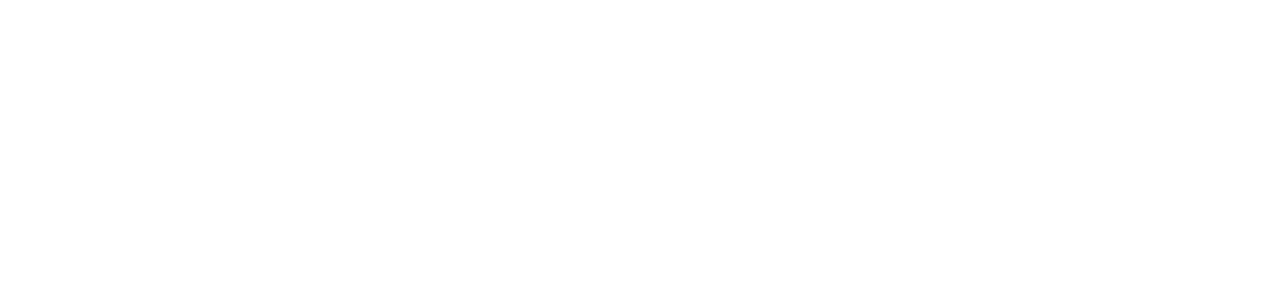
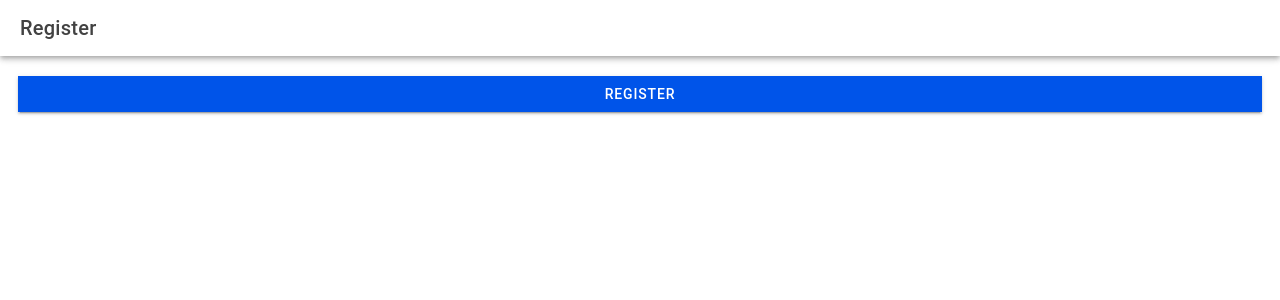
Before and after one commit to sortonesangel/Our-Project-App-Dev, a React (Vite) app: page /our-project-app-dev/register in a window 1280 px wide. Shown: the top 300 px of the page. Built offline with nearby package versions, Linux system fonts and the light colour scheme.

Commit message:
added register

```diff
--- a/package.json
+++ b/package.json
@@ -4,6 +4,8 @@
   "version": "0.0.1",
   "type": "module",
   "scripts": {
+    "predeploy": "npm run build",
+    "deploy": "gh-pages -d dist",
     "dev": "vite",
     "build": "tsc && vite build",
     "preview": "vite preview",
@@ -15,8 +17,11 @@
     "@capacitor/core": "7.2.0",
     "@ionic/react": "^8.5.0",
     "@ionic/react-router": "^8.5.0",
+    "@supabase/supabase-js": "^2.49.4",
     "@types/react-router": "^5.1.20",
     "@types/react-router-dom": "^5.3.3",
+    "bcryptjs": "^3.0.2",
+    "dist": "^0.1.2",
     "ionicons": "^7.4.0",
     "react": "19.0.0",
     "react-dom": "19.0.0",
@@ -37,6 +42,7 @@
     "eslint-plugin-react": "^7.32.2",
     "eslint-plugin-react-hooks": "^5.1.0",
     "eslint-plugin-react-refresh": "^0.4.19",
+    "gh-pages": "^6.3.0",
     "globals": "^15.15.0",
     "jsdom": "^22.1.0",
     "terser": "^5.4.0",
--- a/src/App.tsx
+++ b/src/App.tsx
@@ -32,6 +32,8 @@
 
 /* Theme variables */
 import './theme/variables.css';
+import Login from './pages/Login';
+import Register from './pages/Register';
 
 setupIonicReact();
 
@@ -39,15 +41,13 @@
   <IonApp>
     <IonReactRouter>
       <IonRouterOutlet>
-        <Route exact path="/home">
-          <Home />
-        </Route>
-        <Route exact path="/">
-          <Redirect to="/home" />
-        </Route>
+        <Route exact path="/our-project-app-dev" component={Login} />
+        <Route exact path="/our-project-app-dev/register" component={Register} />
+        <Route exact path="/our-project-app-dev/app" component={Home} />
       </IonRouterOutlet>
     </IonReactRouter>
   </IonApp>
 );
 
+
 export default App;
--- a/src/pages/Login.tsx
+++ b/src/pages/Login.tsx
@@ -1,21 +1,35 @@
 import {
     IonButton,
-    IonButtons,
     IonContent,
     IonHeader,
-      IonMenuButton,
+    IonInput,
+    IonItem,
+    IonLabel,
     IonPage,
     IonTitle,
     IonToolbar,
-      useIonRouter
+    IonToast,
+    useIonRouter,
   } from '@ionic/react';
+  import React, { useState } from 'react';
 
   const Login: React.FC = () => {
     const navigation = useIonRouter();
+    const [username, setUsername] = useState('');
+    const [password, setPassword] = useState('');
+    const [showToast, setShowToast] = useState(false);
+    const [toastMessage, setToastMessage] = useState('');
 
     const doLogin = () => {
-        navigation.push('/our-project-app-dev/app','forward','replace');
+      // Mock login check
+      if (username === 'admin' && password === '1234') {
+        navigation.push('/our-project-app-dev/app', 'forward', 'replace');
+      } else {
+        setToastMessage('Invalid username or password');
+        setShowToast(true);
       }
+    };
+
     return (
       <IonPage>
         <IonHeader>
@@ -23,10 +37,37 @@
             <IonTitle>Login</IonTitle>
           </IonToolbar>
         </IonHeader>
-        <IonContent className='ion-padding'>
-            <IonButton onClick={() => doLogin()} expand="full">
+        <IonContent className="ion-padding">
+          <IonItem>
+            <IonLabel position="floating">Username</IonLabel>
+            <IonInput
+              value={username}
+              onIonChange={(e) => setUsername(e.detail.value!)}
+              clearInput
+            />
+          </IonItem>
+
+          <IonItem>
+            <IonLabel position="floating">Password</IonLabel>
+            <IonInput
+              type="password"
+              value={password}
+              onIonChange={(e) => setPassword(e.detail.value!)}
+              clearInput
+            />
+          </IonItem>
+
+          <IonButton expand="full" onClick={doLogin} style={{ marginTop: '20px' }}>
             Login
           </IonButton>
+
+          <IonToast
+            isOpen={showToast}
+            message={toastMessage}
+            duration={2000}
+            onDidDismiss={() => setShowToast(false)}
+            color="danger"
+          />
         </IonContent>
       </IonPage>
     );
--- a/src/pages/Register.tsx
+++ b/src/pages/Register.tsx
@@ -0,0 +1,35 @@
+import {
+    IonButton,
+    IonButtons,
+      IonContent,
+      IonHeader,
+      IonMenuButton,
+      IonPage,
+      IonTitle,
+      IonToolbar,
+      useIonRouter
+  } from '@ionic/react';
+
+  const Register: React.FC = () => {
+    const navigation = useIonRouter();
+
+    const doLogin = () => {
+        navigation.push('/our-project-app-dev/app','forward','replace');
+    }
+    return (
+      <IonPage>
+        <IonHeader>
+          <IonToolbar>
+            <IonTitle>Register</IonTitle>
+          </IonToolbar>
+        </IonHeader>
+        <IonContent className='ion-padding'>
+            <IonButton onClick={() => doLogin()} expand="full">
+                Register
+            </IonButton>
+        </IonContent>
+      </IonPage>
+    );
+  };
+
+  export default Register;
--- a/vite.config.ts
+++ b/vite.config.ts
@@ -10,6 +10,7 @@
     react(),
     legacy()
   ],
+  base:"/our-project-app-dev/",
   test: {
     globals: true,
     environment: 'jsdom',
```
Also changed, not shown: 2 other files (tests, documents, lock files or other folders). Lines whose indentation alone changed are shown as unchanged.
